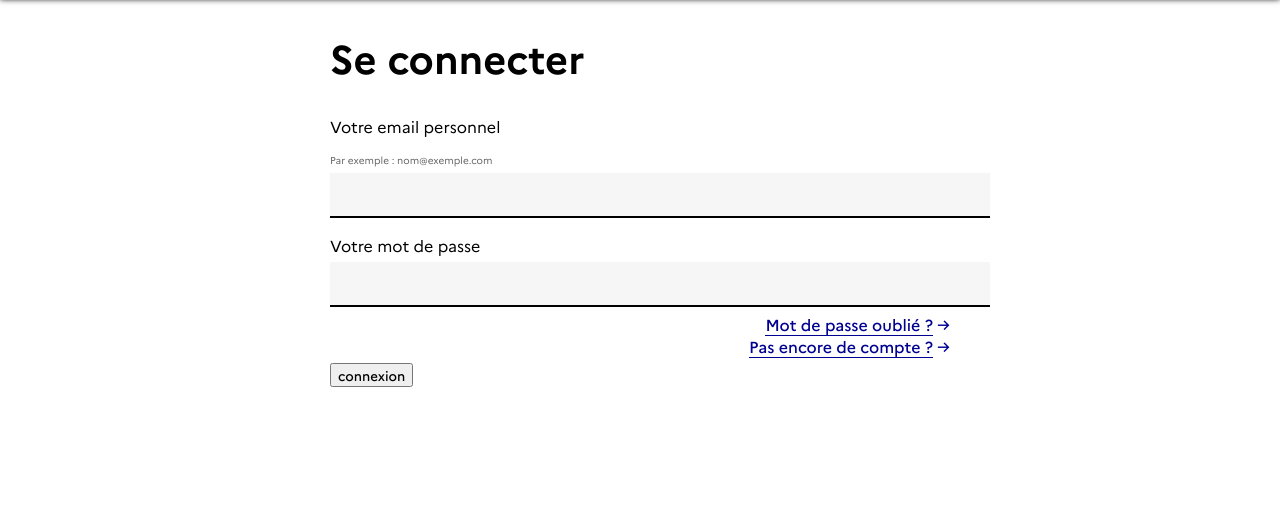
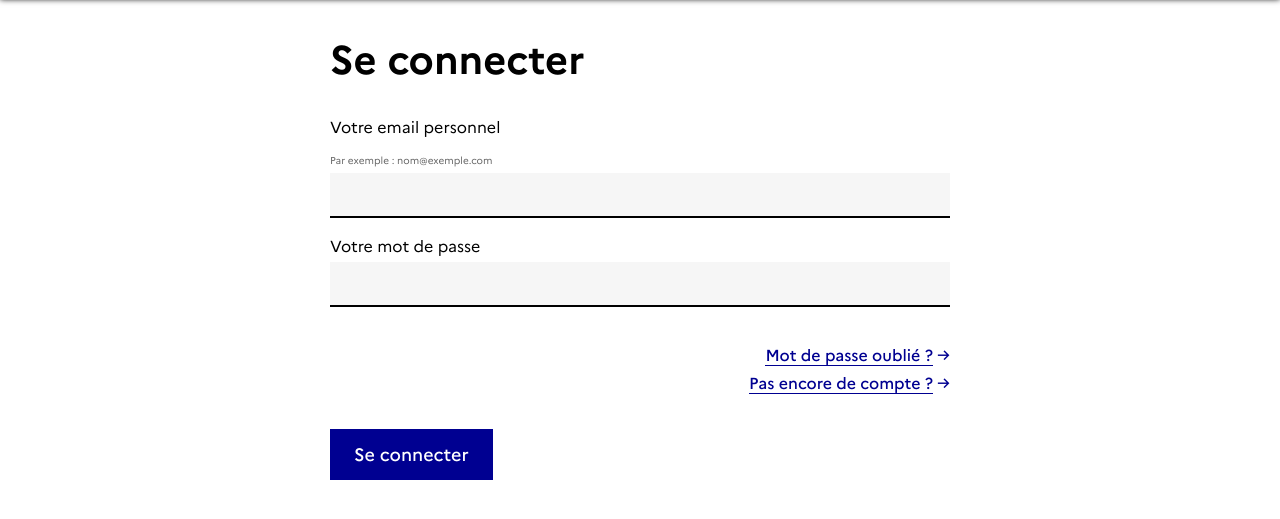
Before and after one commit to hipopodelfuego/Insoc, a PHP site: page /connect.php in a window 1280 px wide. Shown: the part 170-689 px from the top of the page. Run offline with PHP 8.4, Linux system fonts and the light colour scheme.

Commit message:
avancement connect

```diff
--- a/connect.php
+++ b/connect.php
@@ -33,7 +33,7 @@ session_start();
                     <a href=''><span>Pas encore de compte ?</span> →</a>
                 </div>
 
-                <input type="submit" value="connexion" id="bouton_submit">
+                <input type="submit" value="Se connecter" id="bouton_submit">
             </form>
 
             <!-- <form action="php/register.php" method="POST" class='resgisterForm'>
--- a/css/style.css
+++ b/css/style.css
@@ -387,7 +387,7 @@ form .exemple {
 }
 
 form input[type='email'], form input[type='password'] {
-  width: 100%;
+  width: calc(100% - 40px);
   border: none;
   background-color: var(--light-grey);
   border-bottom: solid var(--text) 2px;
@@ -401,6 +401,8 @@ form input[type='email'], form input[type='password'] {
   flex-direction: column;
   width: 100%;
   align-items: end;
+  margin: 30px 0;
+  gap: 6px;
 }
 
 .formBtn a {
@@ -412,7 +414,20 @@ form input[type='email'], form input[type='password'] {
   color: var(--blue);
 }
 
-.form a:hover span {
+.formBtn a:hover span {
   border-bottom: solid var(--blue) 2px;
-  color: var(--blue-hover);
 }
+
+form input[type='submit'] {
+  border: none;
+  font-size: 18px;
+  color: var(--white);
+  background-color: var(--blue);
+  padding: 12px 24px 14px 24px;
+  transition: background-color 0.15s ease;
+}
+
+form input[type='submit']:hover {
+  cursor: pointer;
+  background-color: var(--blue-hover);
+}
```
